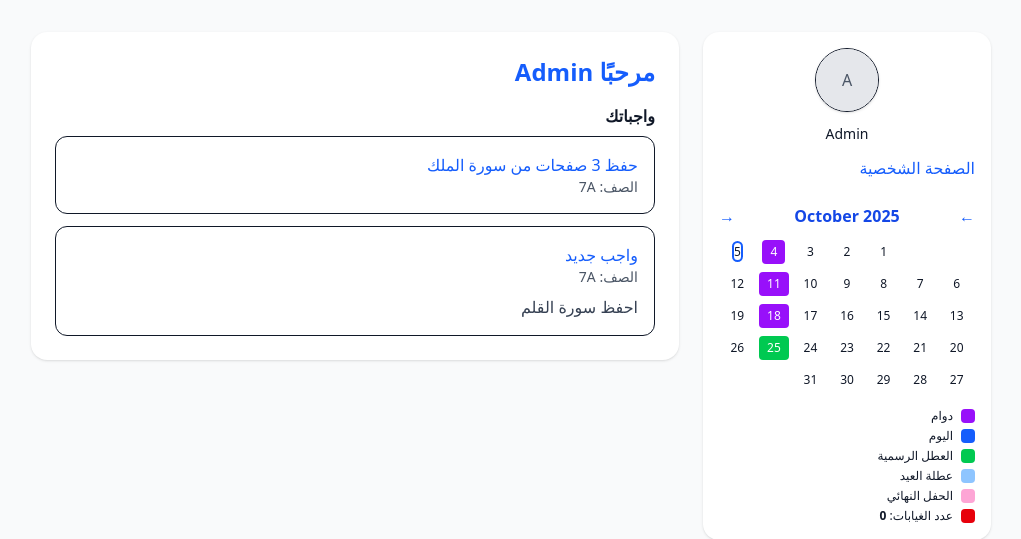
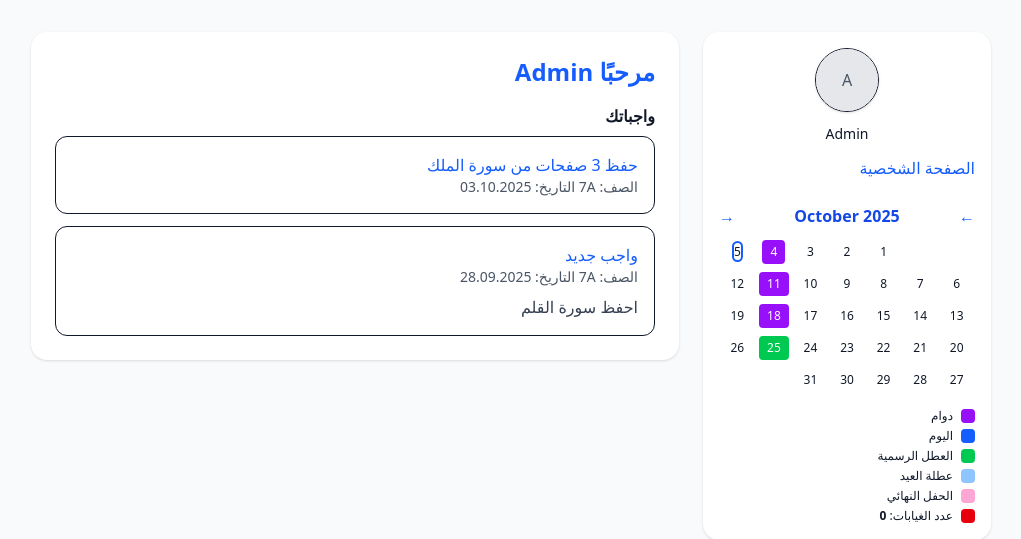
Before and after one commit to yummi2/moschee_wernau_app, a Django app: page / in a window 1280 px wide. Shown: the part 53-592 px from the top of the page, without its empty margins (129-1150 px from the left). Run offline with Django 5.2, Linux system fonts and the light colour scheme; a user stored in the database is signed in; data comes from the database, SQL or seed files in the repository; data that the repository does not hold is empty; style sheets or scripts are compiled from the project's sources.

Commit message:
Added date

```diff
--- a/templates/core/home.html
+++ b/templates/core/home.html
@@ -23,6 +23,8 @@
                         </div>
                         <div class="text-sm text-gray-600">
                             الصف: {{ a.classroom.name }}
+                            التاريخ: {{ a.created_at|date:"d.m.Y" }}
+
                         </div>
                         {% if a.description %}<p class="mt-2 text-gray-700">{{ a.description }}</p>{% endif %}
                     </li>
```
